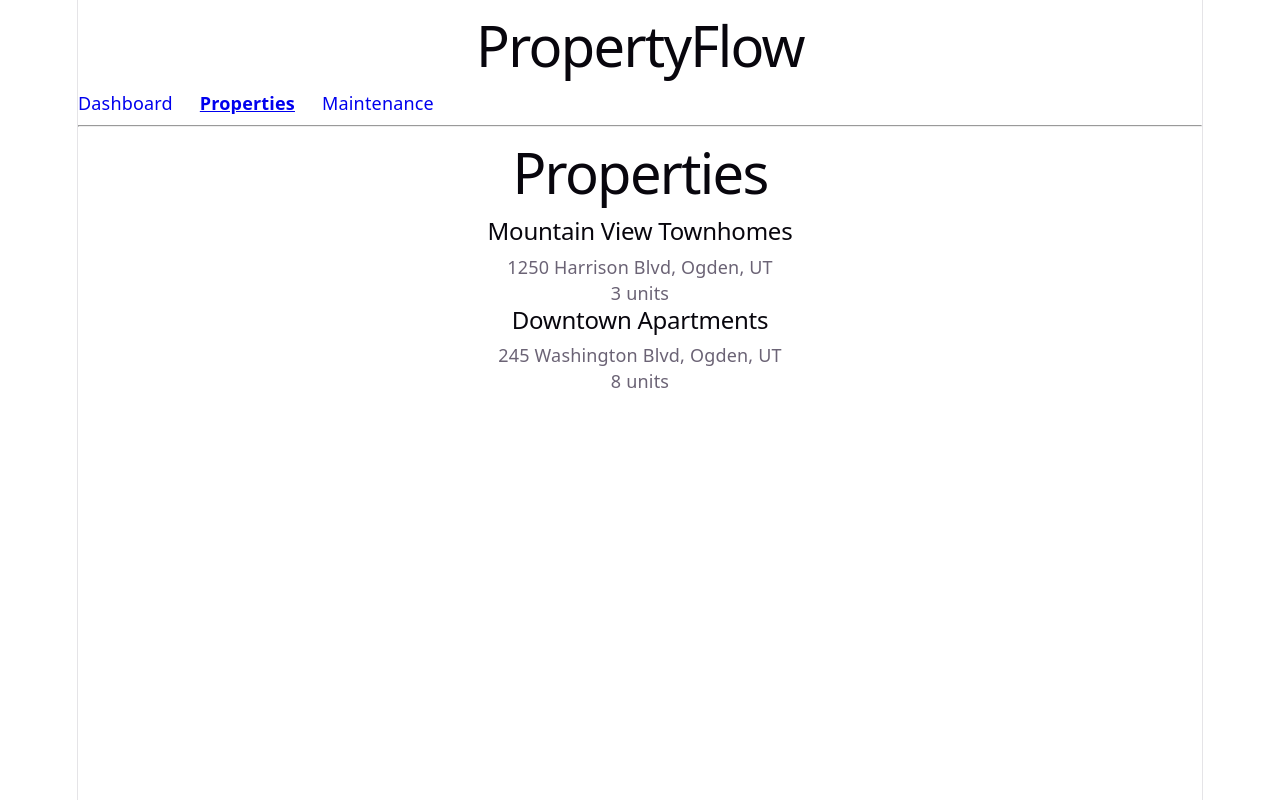
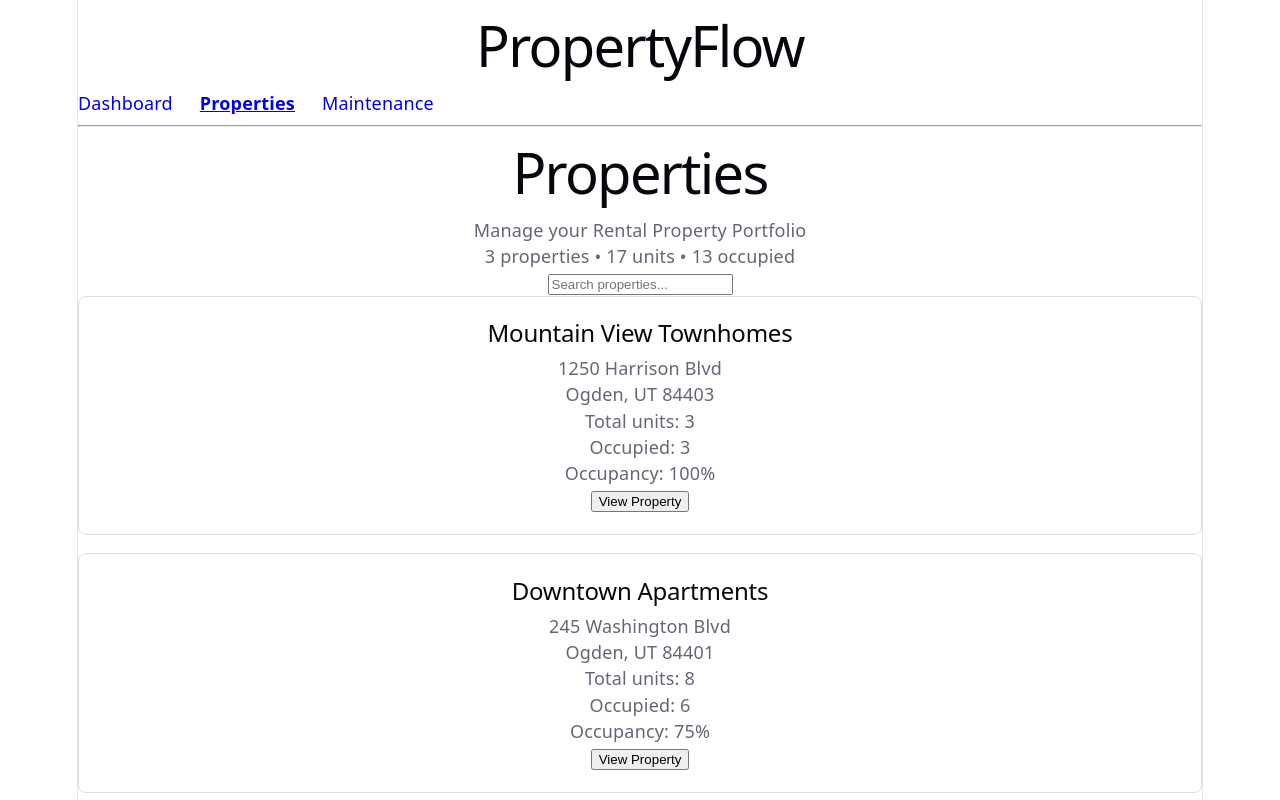
Before and after one commit to adibhouraskar2606/propertyflow, a React (Vite) app in the folder apps/web/: page /properties in a window 1280 px wide. Shown: the top 800 px of the page. Built offline with nearby package versions, Linux system fonts and the light colour scheme.

Commit message:
Add reusable property list and search

```diff
--- /dev/null
+++ b/apps/web/src/components/Button.tsx
@@ -0,0 +1,14 @@
+interface ButtonProps {
+  children: React.ReactNode;
+  onClick?: () => void;
+}
+
+function Button({ children, onClick }: ButtonProps) {
+  return (
+    <button type="button" onClick={onClick}>
+      {children}
+    </button>
+  );
+}
+
+export default Button;
--- /dev/null
+++ b/apps/web/src/components/PropertyCard.css
@@ -0,0 +1,10 @@
+.property-card {
+  border: 1px solid #ddd;
+  border-radius: 8px;
+  padding: 1.25rem;
+  margin-bottom: 1rem;
+}
+
+.property-card h2 {
+  margin-top: 0;
+}
--- /dev/null
+++ b/apps/web/src/components/PropertyCard.tsx
@@ -0,0 +1,39 @@
+import type { Property } from "../types/property";
+import Button from "./Button";
+import "./PropertyCard.css";
+
+interface PropertyCardProps {
+    property: Property;
+}
+
+function PropertyCard({ property }: PropertyCardProps) {
+    const occupancyRate =
+        property.units === 0
+            ? 0
+            : Math.round(
+                (property.occupiedUnits / property.units) * 100
+            );
+    return (
+        <article className="property-card">
+            <h2>{property.name}</h2>
+
+            <p>{property.address}</p>
+
+            <p>
+                {property.city}, {property.state} {property.zipCode}
+            </p>
+
+            <p>Total units: {property.units}</p>
+
+            <p>Occupied: {property.occupiedUnits}</p>
+
+            <p>Occupancy: {occupancyRate}%</p>
+
+            <Button onClick={() => console.log(property.id)}>
+                View Property
+            </Button>
+        </article>
+    );
+}
+
+export default PropertyCard;
--- a/apps/web/src/pages/PropertiesPage.tsx
+++ b/apps/web/src/pages/PropertiesPage.tsx
@@ -1,21 +1,59 @@
+import PropertyCard from "../components/PropertyCard";
 import { properties } from "../services/mockProperties";
+import { useState } from "react";
 
 function PropertiesPage() {
+    const [searchTerm, setSearchTerm] = useState("");
+
+    const filteredProperties = properties.filter((property) => {
+        const search = searchTerm.toLowerCase();
+
+        return (
+            property.name.toLowerCase().includes(search) ||
+            property.city.toLowerCase().includes(search) ||
+            property.state.toLowerCase().includes(search)
+        );
+    });
+
+    const totalUnits = properties.reduce(
+        (total, property) => total + property.units,
+        0
+    );
+
+    const occupiedUnits = properties.reduce(
+        (total, property) => total + property.occupiedUnits,
+        0
+    );
+
     return (
         <main>
             <h1>Properties</h1>
 
-      {properties.map((property) => (
-        <div key={property.id}>
-          <h2>{property.name}</h2>
+            <p>Manage your Rental Property Portfolio</p>
 
             <p>
-            {property.address}, {property.city}, {property.state}
+                {properties.length} properties • {totalUnits} units • {occupiedUnits} occupied
             </p>
 
-          <p>{property.units} units</p>
-        </div>
+            <input
+                type="text"
+                placeholder="Search properties..."
+                value={searchTerm}
+                onChange={(event) => setSearchTerm(event.target.value)}
+            />
+
+            {filteredProperties.length === 0 ? (
+                <p>No properties found.</p>
+            ) : (
+                <section>
+                    {filteredProperties.map((property) => (
+                        <PropertyCard
+                            key={property.id}
+                            property={property}
+                        />
                     ))}
+                </section>
+            )}
         </main>
     );
 }
--- a/apps/web/src/services/mockProperties.ts
+++ b/apps/web/src/services/mockProperties.ts
@@ -7,7 +7,9 @@ export const properties: Property[] = [
     address: "1250 Harrison Blvd",
     city: "Ogden",
     state: "UT",
+    zipCode: "84403",
     units: 3,
+    occupiedUnits: 3,
   },
   {
     id: 2,
@@ -15,6 +17,18 @@ export const properties: Property[] = [
     address: "245 Washington Blvd",
     city: "Ogden",
     state: "UT",
+    zipCode: "84401",
     units: 8,
+    occupiedUnits: 6,
+  },
+  {
+    id: 3,
+    name: "Canyon Ridge Apartments",
+    address: "780 Canyon Road",
+    city: "Ogden",
+    state: "UT",
+    zipCode: "84404",
+    units: 6,
+    occupiedUnits: 4,
   },
 ];
--- a/apps/web/src/types/property.ts
+++ b/apps/web/src/types/property.ts
@@ -4,5 +4,7 @@ export interface Property {
   address: string;
   city: string;
   state: string;
+  zipCode: string;
   units: number;
+  occupiedUnits: number;
 }
```
Lines whose indentation alone changed are shown as unchanged.
